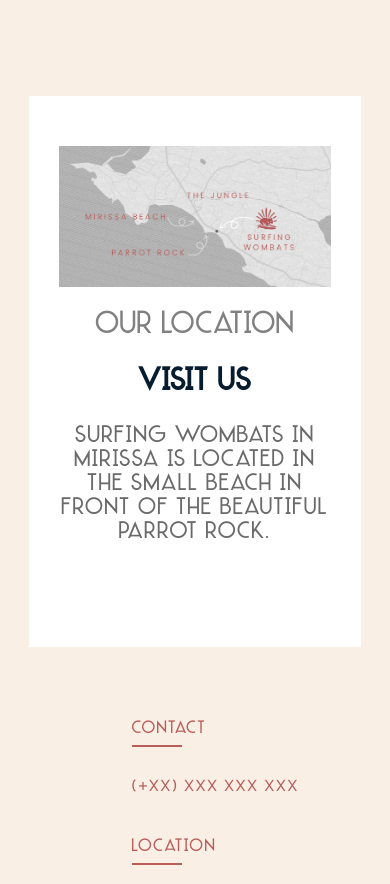
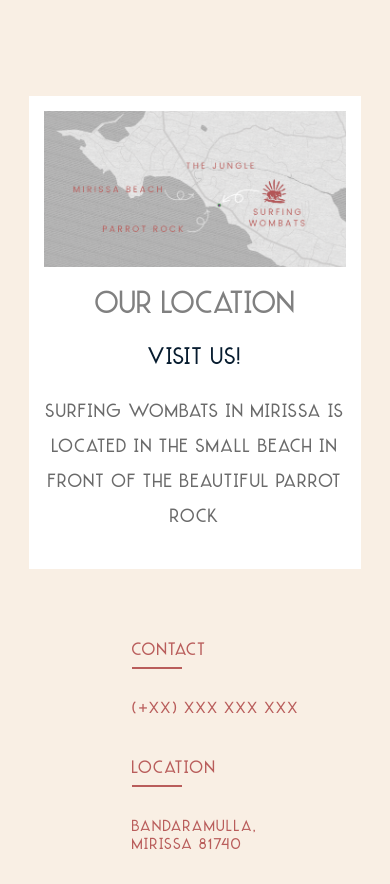
Before and after one commit to poncegui/surfing-wombats-mirissa-v1, a React (Create React App) app: page / in a window 390 px wide. Shown: the part 3886-4770 px from the top of the page. Built offline with nearby package versions, Linux system fonts and the light colour scheme.

Commit message:
styles map on responsive mobile

```diff
--- a/src/Components/Content/ContentStyles.js
+++ b/src/Components/Content/ContentStyles.js
@@ -14,9 +14,9 @@ export const ContentRow = styled.div`
 `;
 
 export const ContentColumn = styled.div`
-  margin-bottom: 15px;
+  /* margin-bottom: 15px;
   padding-right: 15px;
-  padding-left: 15px;
+  padding-left: 15px; */
   flex: 1;
   z-index: 10;
   display: flex;
@@ -66,6 +66,11 @@ export const TopLine = styled.div`
   margin-bottom: 1.3rem;
   color: grey;
   text-decoration: none;
+  letter-spacing:1.5px;
+
+  @media (max-width: 440px) {
+    margin-top:15px;
+  }
 `;
 
 export const Img = styled.img`
@@ -89,17 +94,20 @@ export const Heading = styled.h2`
 
   @media (max-width: 768px) {
     text-align: center;
+    font-weight: 400;
+    font-size: 1.5rem;
   }
   @media (max-width: 440px) {
-    font-size: 2rem;
+    font-size: 1.5;
+    font-weight: 300;
   }
 `;
 
 export const Subtitle = styled.p`
   max-width: 440px;
-  margin-bottom: 35px;
-  line-height: 24px;
-  font-size: 1.5rem;
+  /* margin-bottom: 35px; */
+  line-height:35px;
+  font-size: 1.2rem;
   color: ${({ inverse }) => (inverse ? "#6a6a6a" : "#FFC0BC")};
 `;
 
--- a/src/Components/Content/services/MapMirissaData.js
+++ b/src/Components/Content/services/MapMirissaData.js
@@ -1,13 +1,12 @@
-import pencilMap from '../../../Assets/map-mirissa-pencil.png'
+import pencilMap from '../../../Assets/map-mirissa-pencil.png';
 export const mapMirissaData = {
   reverse: false,
   inverse: false,
   topLine: {
     text: "Our location",
   },
-  headline: "visit us",
-  description:
-    "Surfing Wombats in Mirissa is located in the small beach in front of the beautiful Parrot rock.",
+  headline: "visit us!",
+  description: "Surfing Wombats in Mirissa is located in the small beach in front of the beautiful Parrot rock",
   buttonLabel: "Saber más",
  img: pencilMap,
  click:'',
--- a/src/globalStyles.js
+++ b/src/globalStyles.js
@@ -93,7 +93,7 @@ export const SectionProjects = styled.section`
   min-height: ${({ minHeight }) => (minHeight ? minHeight : "auto")};
 
   @media (max-width: 768px) {
-    padding: ${({ smPadding }) => (smPadding ? smPadding : "50px 0")};
+    padding: ${({ smPadding }) => (smPadding ? smPadding : "15px 0")};
   }
 `;
 
```
Also changed, not shown: 8 other files (tests, documents, lock files or other folders).
